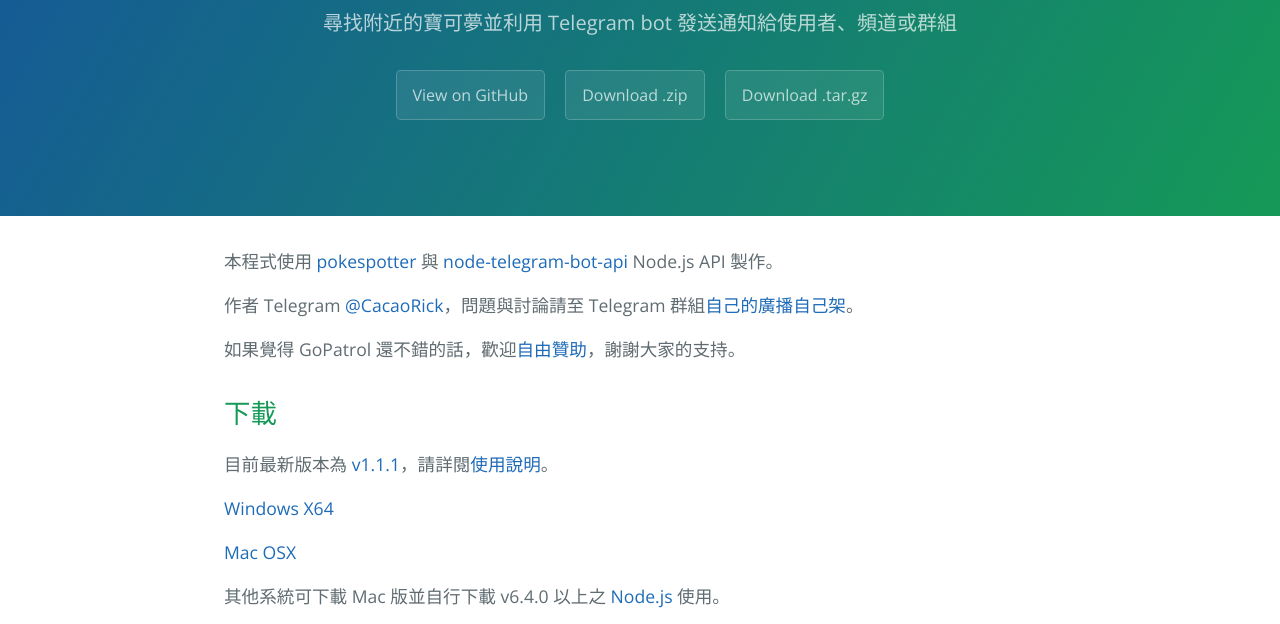
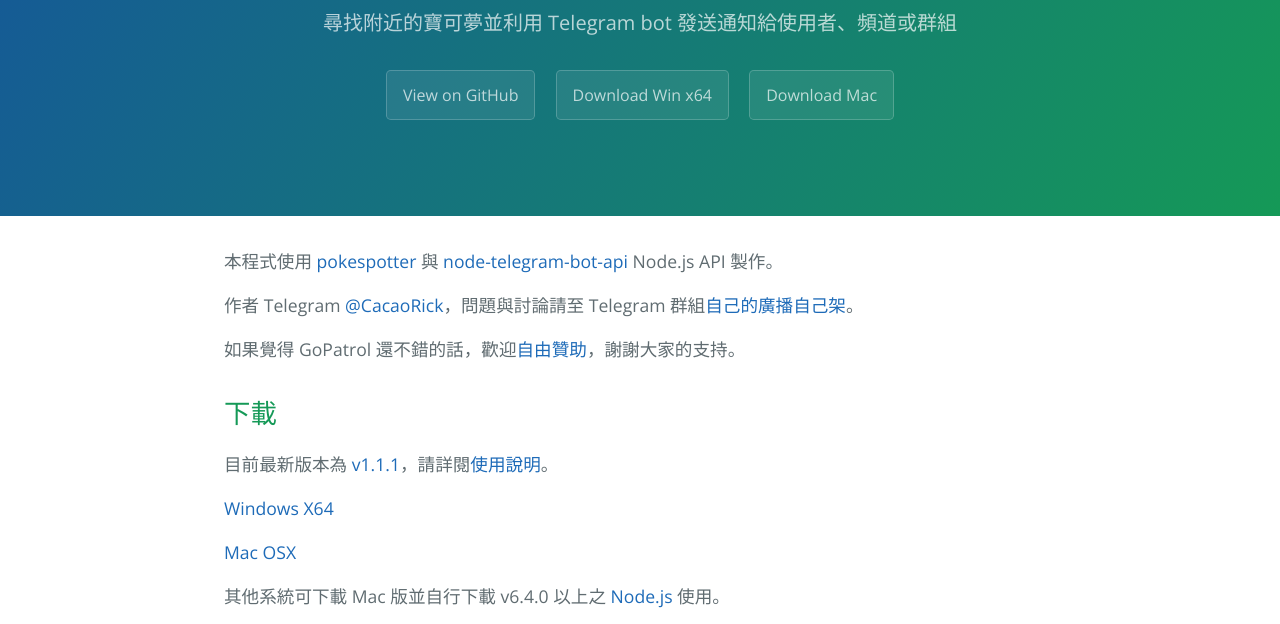
Before and after one commit to CacaoRick/GoPatrol, a plain HTML site: page index.html in a window 1280 px wide. Shown: the part 167-791 px from the top of the page. Drawn offline with nearby package versions, Linux system fonts and the light colour scheme.

Commit message:
更改 Header 連結

```diff
--- a/index.html
+++ b/index.html
@@ -14,8 +14,8 @@
       <h1 class="project-name">Gopatrol</h1>
       <h2 class="project-tagline">尋找附近的寶可夢並利用 Telegram bot 發送通知給使用者、頻道或群組</h2>
       <a href="https://github.com/GoPatrolTeam/GoPatrol" class="btn">View on GitHub</a>
-      <a href="https://github.com/GoPatrolTeam/GoPatrol/zipball/master" class="btn">Download .zip</a>
-      <a href="https://github.com/GoPatrolTeam/GoPatrol/tarball/master" class="btn">Download .tar.gz</a>
+      <a href="https://github.com/CacaoRick/GoPatrol/releases/download/v1.1.1/GoPatrol-win_x64.zip" class="btn">Download Win x64</a>
+      <a href="https://github.com/CacaoRick/GoPatrol/releases/download/v1.1.1/GoPatrol-mac.zip" class="btn">Download Mac</a>
     </section>
 
     <section class="main-content">
```
